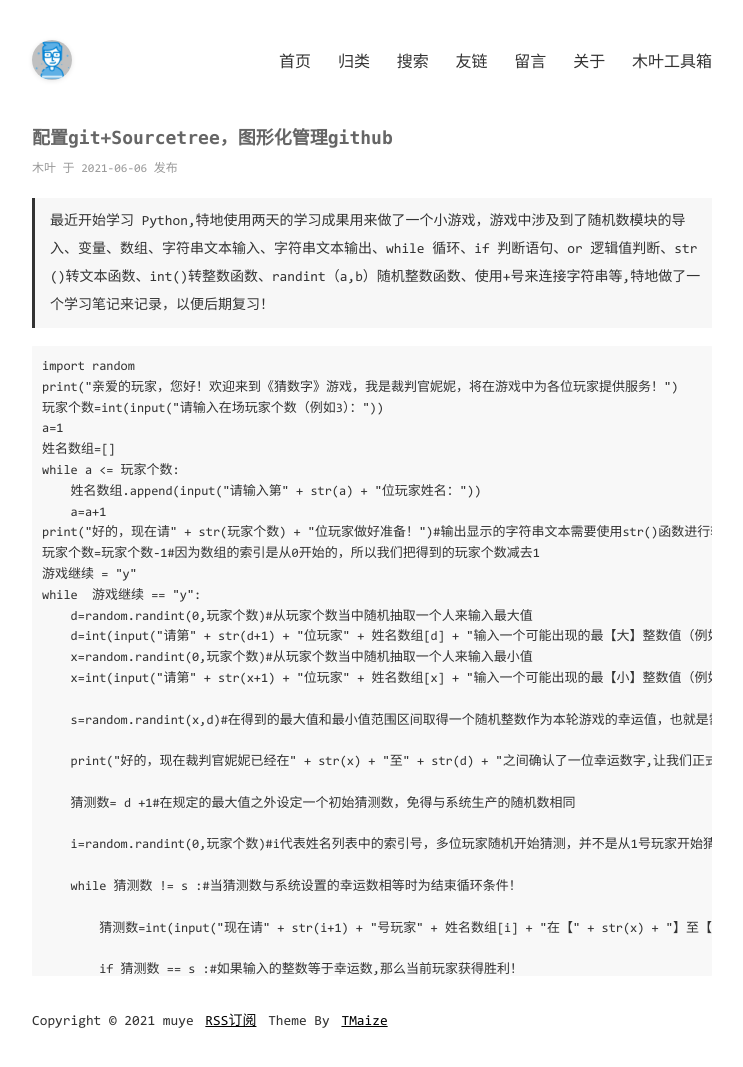
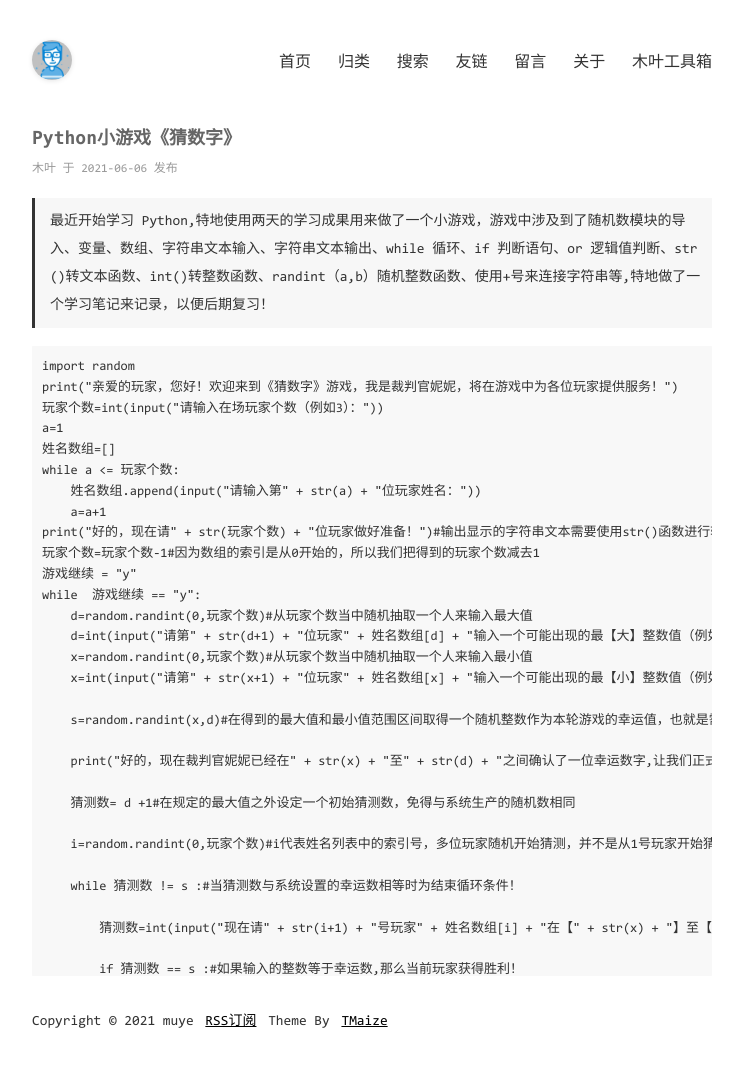
Before and after one commit to muyetools/blog, a Jekyll site: the page built from _posts/2021-06-6-Python小游戏《猜数字》.md, in a window 1280 px wide. Shown: the top 1067 px of the page, without its empty margins (268-1011 px from the left). Built offline with Jekyll 4.4.1, drawn with Linux system fonts in a browser that asks for light colours; comment, search, counter and statistics services are not loaded.

Commit message:
no message

```diff
--- a/_posts/2021-06-6-Python小游戏《猜数字》.md
+++ b/_posts/2021-06-6-Python小游戏《猜数字》.md
@@ -1,6 +1,6 @@
 ---
 layout: mypost
-title: 配置git+Sourcetree，图形化管理github
+title: Python小游戏《猜数字》
 categories: [Python, 游戏]
 ---
 
```
